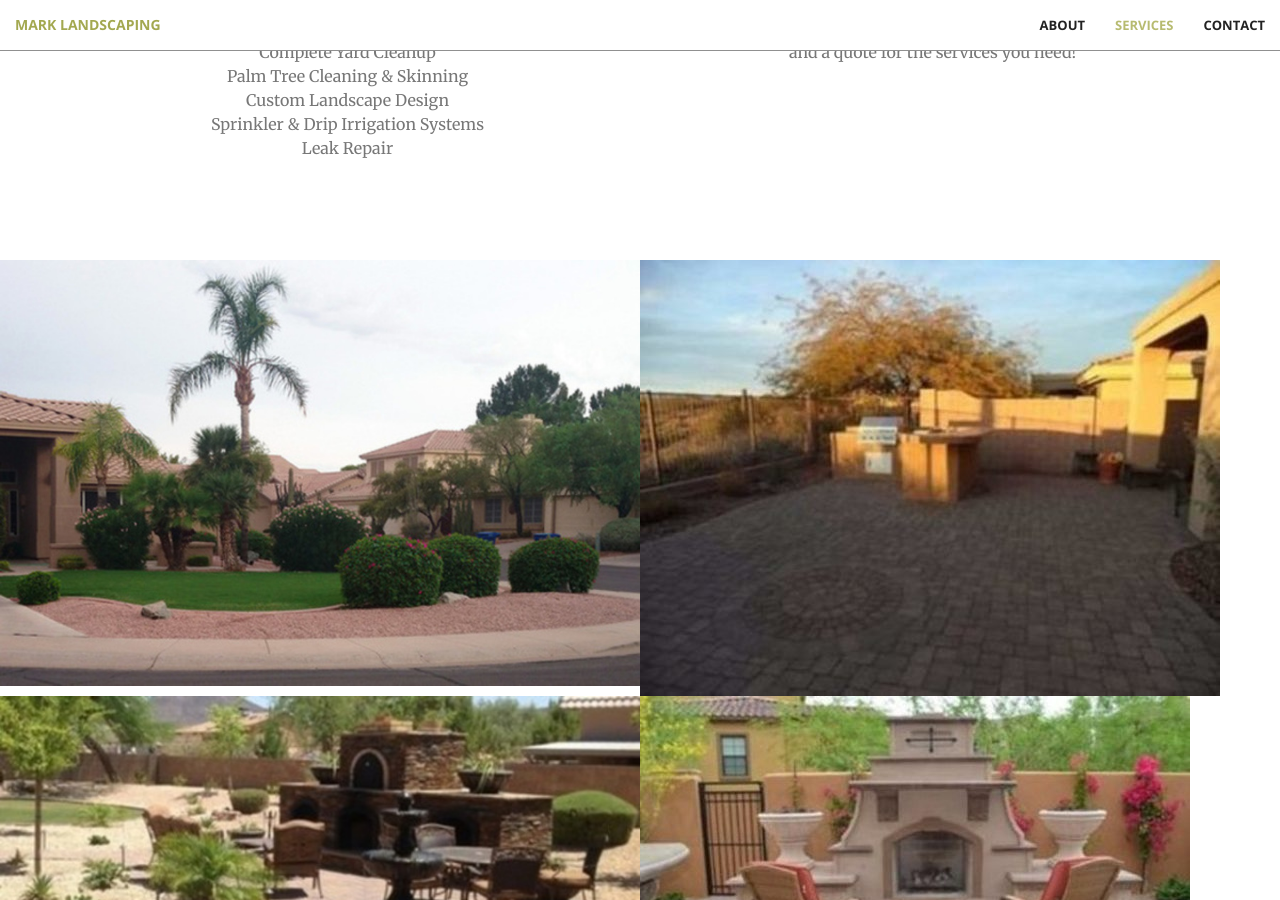
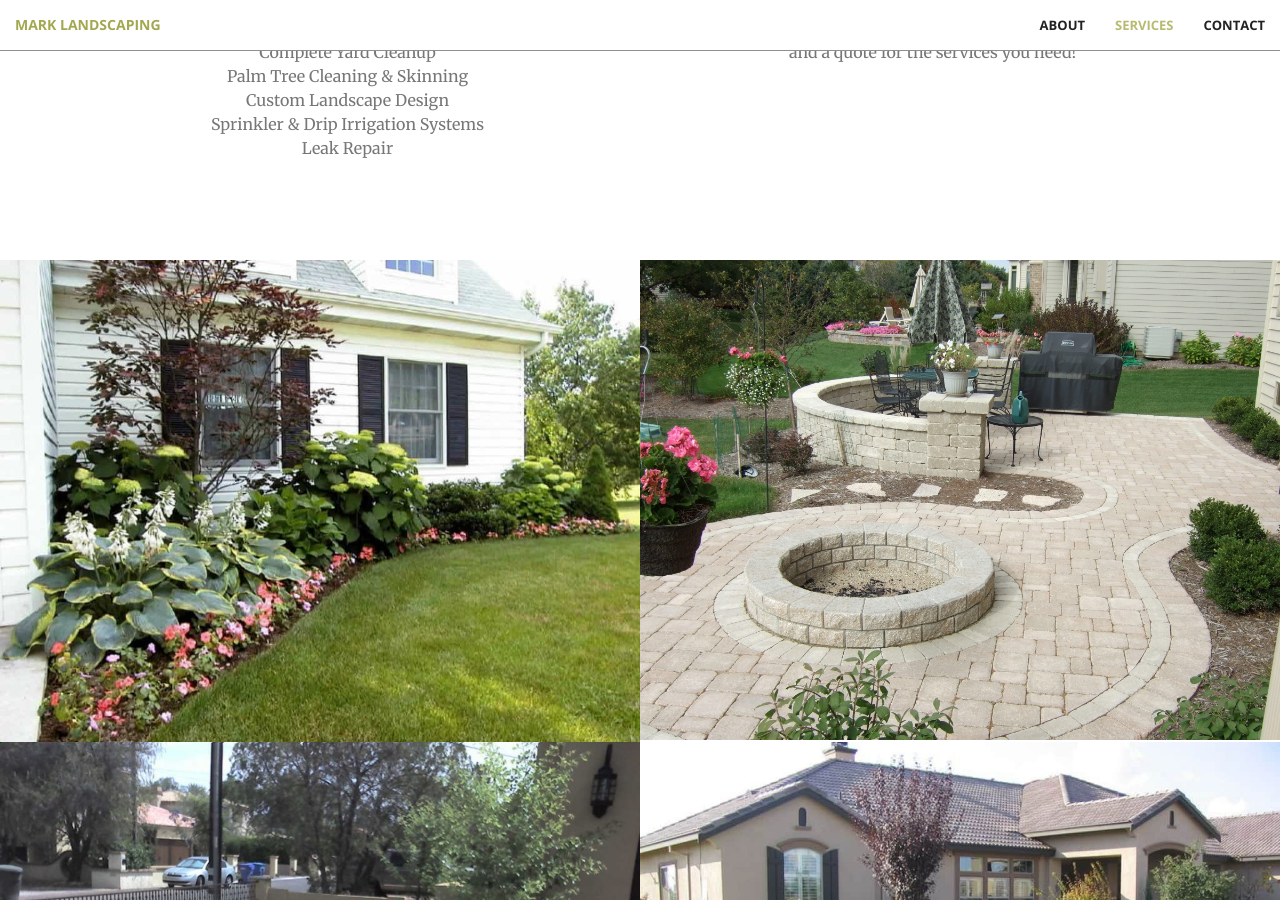
Before and after one commit to marcoshernandez7386/marklandscapeaz.com, a Jekyll site: the page built from index.html, in a window 1280 px wide and 900 px high, scrolled down 1610 px. Built offline with Jekyll 4.4.1, drawn with Linux system fonts in a browser that asks for light colours.

Commit message:
add images

```diff
--- a/_includes/portfolio.html
+++ b/_includes/portfolio.html
@@ -1,9 +1,10 @@
 <section class="no-padding" id="portfolio">
     <div class="container-fluid">
         <div class="row no-gutter">
+
             <div class="col-lg-6 col-sm-6">
                 <a href="#" class="portfolio-box">
-                    <img src="img/portfolio/landscaping.jpg" class="img-responsive" alt="">
+                    <img src="img/portfolio/image7.jpg" class="img-responsive" alt="">
                     <div class="portfolio-box-caption">
                         <div class="portfolio-box-caption-content">
                             <div class="project-category text-faded">
@@ -19,7 +20,7 @@
 
             <div class="col-lg-6 col-sm-6">
                 <a href="#" class="portfolio-box">
-                    <img src="img/portfolio/image3.jpg" class="img-responsive" alt="">
+                    <img src="img/portfolio/image2.jpg" class="img-responsive" alt="">
                     <div class="portfolio-box-caption">
                         <div class="portfolio-box-caption-content">
                             <div class="project-category text-faded">
@@ -37,7 +38,7 @@
         <div class="row no-gutter">
             <div class="col-lg-6 col-sm-6">
                 <a href="#" class="portfolio-box">
-                    <img src="img/portfolio/image2.jpg" class="img-responsive" alt="">
+                    <img src="img/portfolio/image3.jpg" class="img-responsive" alt="">
                     <div class="portfolio-box-caption">
                         <div class="portfolio-box-caption-content">
                             <div class="project-category text-faded">
@@ -66,7 +67,41 @@
                     </div>
                 </a>
             </div>
+</div>
+            <div class="row no-gutter">
 
+            <div class="col-lg-6 col-sm-6">
+                <a href="#" class="portfolio-box">
+                    <img src="img/portfolio/image5.jpeg" class="img-responsive" alt="">
+                    <div class="portfolio-box-caption">
+                        <div class="portfolio-box-caption-content">
+                            <div class="project-category text-faded">
+                                Work on landscaping
+                            </div>
+                            <div class="project-name">
+                                Landscaping
+                            </div>
+                        </div>
+                    </div>
+                </a>
+            </div>
+            <div class="col-lg-6 col-sm-6">
+                <a href="#" class="portfolio-box">
+                    <img src="img/portfolio/image6.jpg" class="img-responsive" alt="">
+                    <div class="portfolio-box-caption">
+                        <div class="portfolio-box-caption-content">
+                            <div class="project-category text-faded">
+                                Work on landscaping
+                            </div>
+                            <div class="project-name">
+                                Landscaping
+                            </div>
+                        </div>
+                    </div>
+                </a>
+            </div>
+
+</div>
 
         </div>
     </div>
```
Also changed, not shown: img/portfolio/image-5.jpg (added), img/portfolio/image-6.jpg (added), img/portfolio/image-7.jpg (added), img/portfolio/image-8.jpg (added), img/portfolio/image2.jpg, img/portfolio/image3.jpg, img/portfolio/image5.jpeg (added), img/portfolio/image5.jpg, img/portfolio/image6.jpg (added), img/portfolio/image7.jpg (added), img/portfolio/landscaping.jpg (deleted), img/portfolio/ortega-landscaping-az-pool-maintenence.jpg (deleted), 1 other file.
